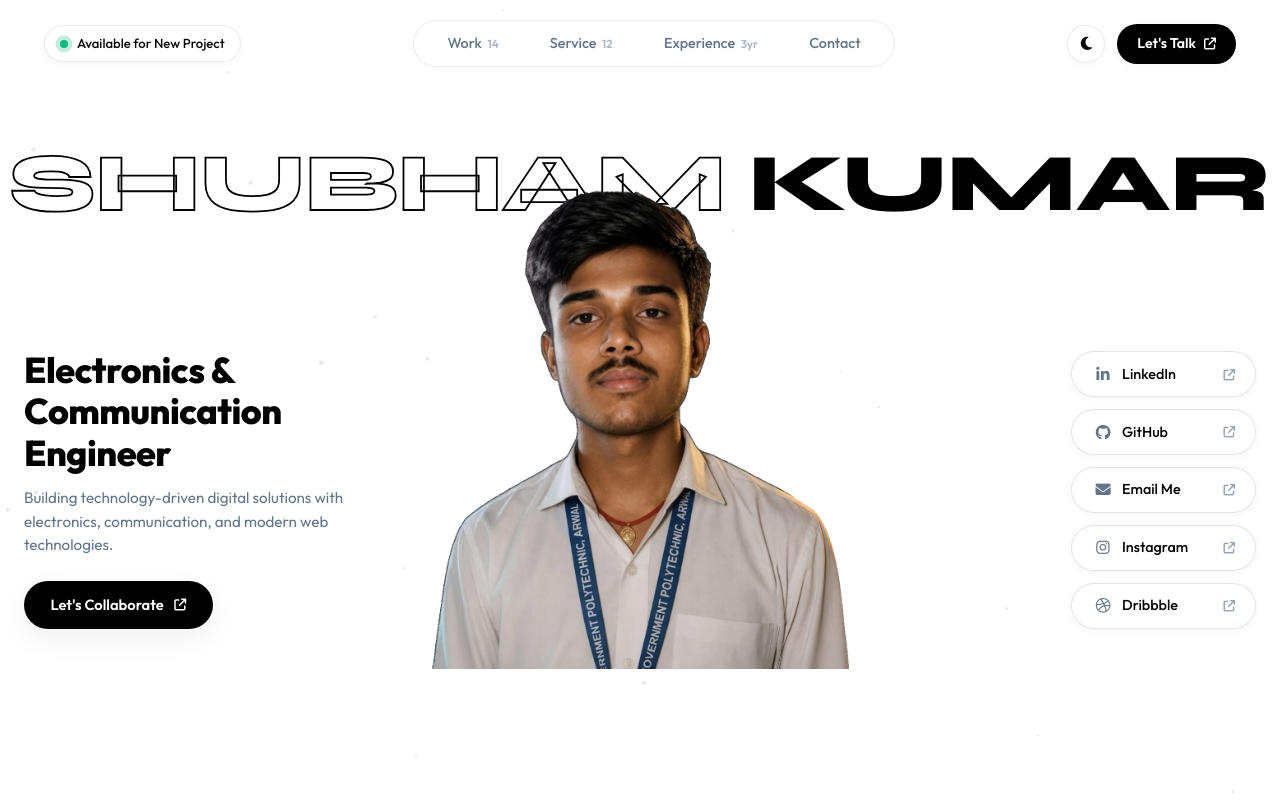
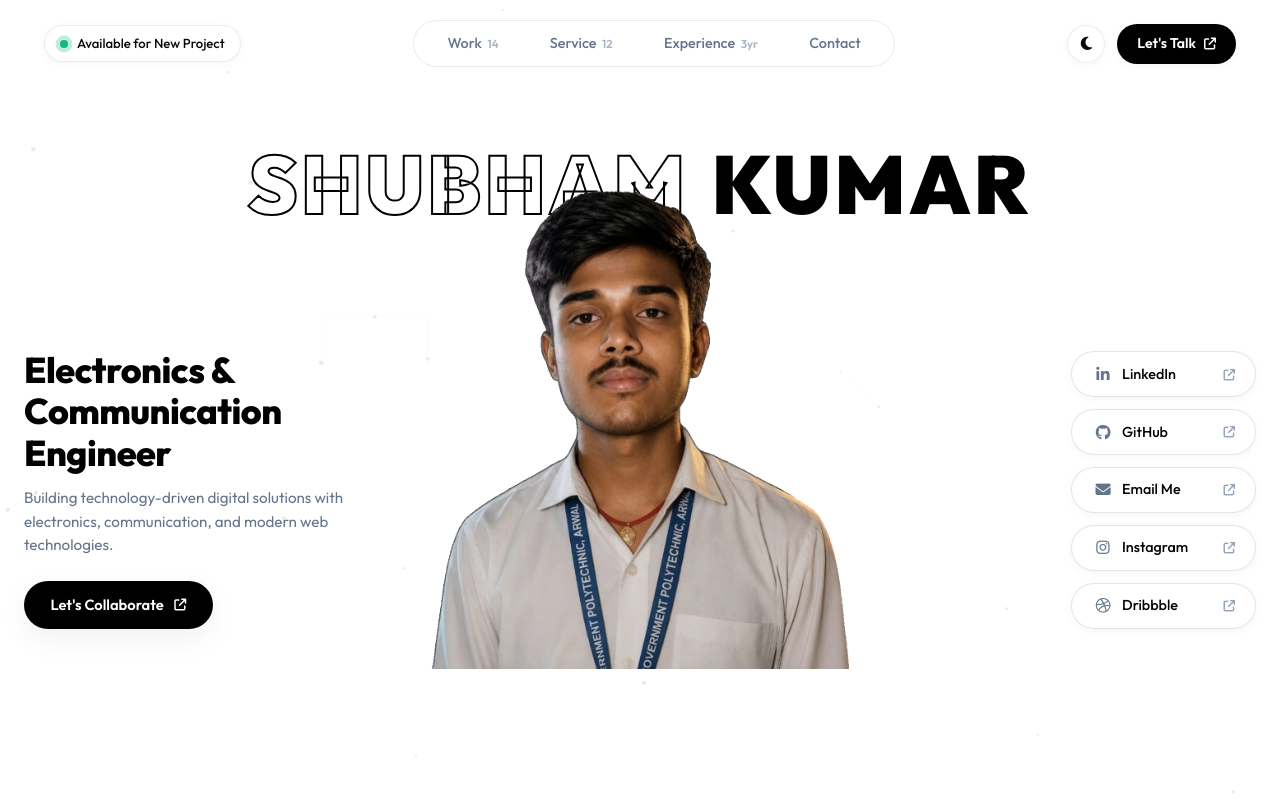
Before and after one commit to itsRamri/RSK.core-new-website-, a React (Vite) app: page / in a window 1280 px wide. Shown: the top 800 px of the page. Built offline with nearby package versions, Linux system fonts and the light colour scheme.

Commit message:
feat: initialize core application structure and editorial design system

```diff
--- a/src/App.jsx
+++ b/src/App.jsx
@@ -32,11 +32,6 @@ export const AppContent = () => {
     <>
       {/* Interactive Ambient Background */}
       <CircuitBackground />
-
-      {/* Ambient Glow Elements */}
-      <div className="ambient-glow glow-1"></div>
-      <div className="ambient-glow glow-2"></div>
-      <div className="ambient-glow glow-3"></div>
 
       {/* Primary Header / Navigation */}
       <Navbar />
--- a/src/styles/global.css
+++ b/src/styles/global.css
@@ -170,56 +170,9 @@ h1, h2, h3, h4, h5, h6 {
   text-underline-offset: 6px;
 }
 
-/* Ambient Subtle Background Blobs (Subtle Blue Glow #0A2A4A in Dark Mode) */
+/* Ambient Background Glow Elements Removed as requested */
 .ambient-glow {
-  position: fixed;
-  border-radius: 50%;
-  filter: blur(140px);
-  z-index: 0;
-  pointer-events: none;
-  opacity: 0.04;
-  transition: opacity 0.5s ease, background 0.5s ease;
-}
-
-.glow-1 {
-  top: 5%;
-  left: 10%;
-  width: 480px;
-  height: 480px;
-  background: #ffffff;
-}
-
-.glow-2 {
-  bottom: 20%;
-  right: 10%;
-  width: 520px;
-  height: 520px;
-  background: #ffffff;
-}
-
-.glow-3 {
-  top: 50%;
-  left: 40%;
-  width: 420px;
-  height: 420px;
-  background: #ffffff;
-}
-
-body[data-mode="dark"] .ambient-glow {
-  opacity: 0.65;
-  background: #0A2A4A;
-}
-
-body[data-mode="dark"] .glow-1 {
-  background: radial-gradient(circle, #0A2A4A 0%, rgba(10, 42, 74, 0) 70%);
-}
-
-body[data-mode="dark"] .glow-2 {
-  background: radial-gradient(circle, #0A2A4A 0%, rgba(10, 42, 74, 0) 70%);
-}
-
-body[data-mode="dark"] .glow-3 {
-  background: radial-gradient(circle, #12304A 0%, rgba(18, 48, 74, 0) 70%);
+  display: none !important;
 }
 
 /* ==========================================================================
@@ -454,7 +407,7 @@ body[data-mode="dark"] .nav-link-item.active {
   width: 100%;
 }
 
-/* Giant Background Typography - Single Line Syne 800 */
+/* Giant Background Typography - Clean Modern Editorial */
 .hero-giant-typography {
   display: flex;
   align-items: center;
@@ -463,10 +416,10 @@ body[data-mode="dark"] .nav-link-item.active {
   width: 100%;
   margin-top: 1.25rem;
   margin-bottom: -2.8rem;
-  font-family: 'Syne', 'Outfit', sans-serif;
+  font-family: 'Outfit', 'Space Grotesk', -apple-system, sans-serif;
   font-size: clamp(2.4rem, 6.4vw, 6.2rem);
-  font-weight: 800;
-  letter-spacing: -0.5px;
+  font-weight: 900;
+  letter-spacing: 0.04em;
   line-height: 1;
   text-transform: uppercase;
   white-space: nowrap;
@@ -476,21 +429,23 @@ body[data-mode="dark"] .nav-link-item.active {
   position: relative;
   z-index: 1;
   padding: 0 1rem;
+  font-variant-ligatures: none;
+  font-feature-settings: "liga" 0, "clig" 0, "dlig" 0, "hlig" 0, "calt" 0;
 }
 
 .hero-title-outline {
-  -webkit-text-stroke: 1.8px var(--hero-outline-color);
+  -webkit-text-stroke: 2px var(--hero-outline-color);
   color: transparent;
   display: inline-block;
-  font-weight: 800;
-  letter-spacing: -0.5px;
+  font-weight: 900;
+  letter-spacing: 0.04em;
 }
 
 .hero-title-solid {
   color: var(--hero-solid-color);
   display: inline-block;
-  font-weight: 800;
-  letter-spacing: -0.5px;
+  font-weight: 900;
+  letter-spacing: 0.04em;
 }
 
 
```
